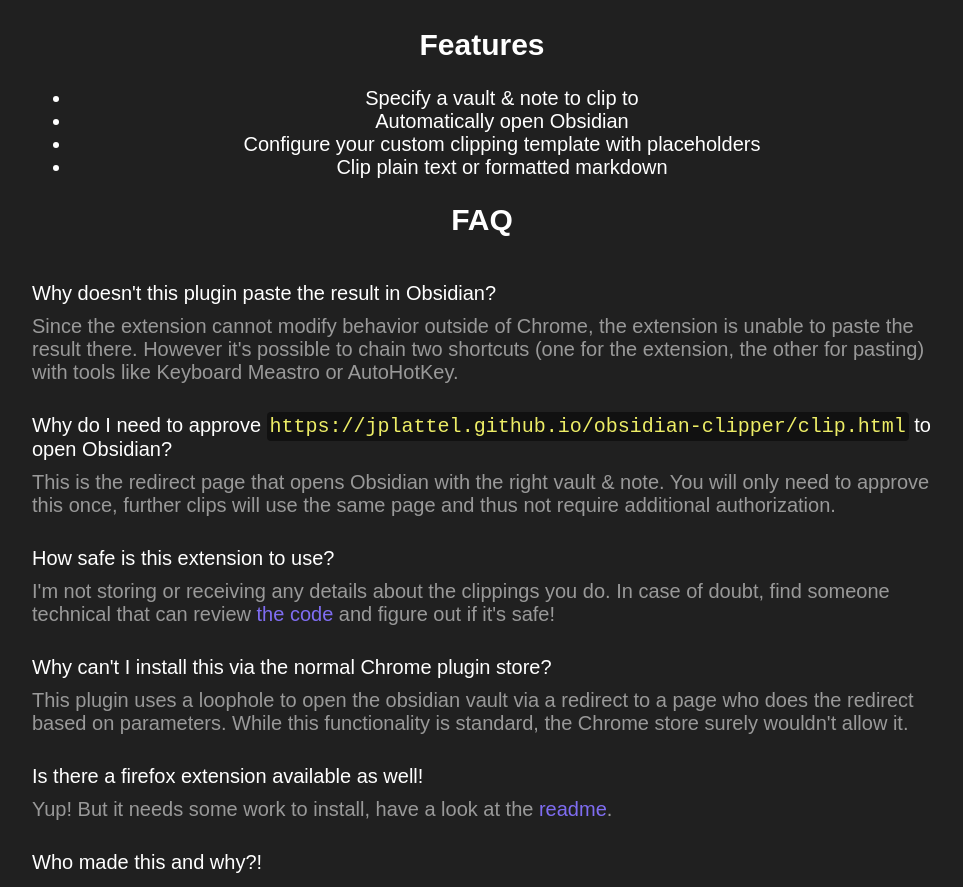
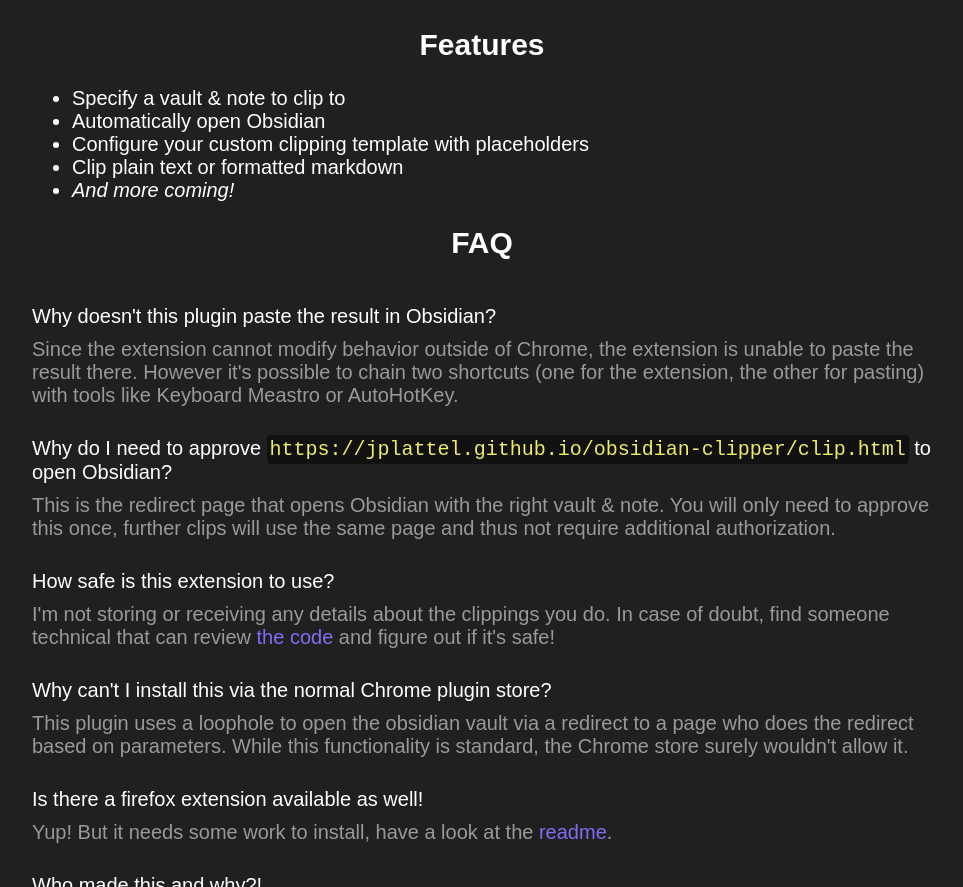
Before and after one commit to jplattel/obsidian-clipper, a browser extension: page docs/index.html in a window 1280 px wide. Shown: the part 1171-2058 px from the top of the page, without its empty margins (158-1121 px from the left). Drawn offline with Linux system fonts and the light colour scheme.

Commit message:
updated landing page

```diff
--- a/docs/index.html
+++ b/docs/index.html
@@ -31,11 +31,12 @@
 
             <h2>Features</h2>
 
-            <ul>
+            <ul class="features">
                 <li>Specify a vault & note to clip to</li>
                 <li>Automatically open Obsidian</li>
                 <li>Configure your custom clipping template with placeholders</li>
                 <li>Clip plain text or formatted markdown</li>
+                <li><i>And more coming!</i></li>
             </ul>
 
             <h2>FAQ</h2>
--- a/docs/style.css
+++ b/docs/style.css
@@ -32,6 +32,10 @@ a:hover {
     text-align: left;
     float: left;
     margin-bottom: 10px;
+}
+
+.features li{
+    text-align: left;
 }
 
 input{
```
